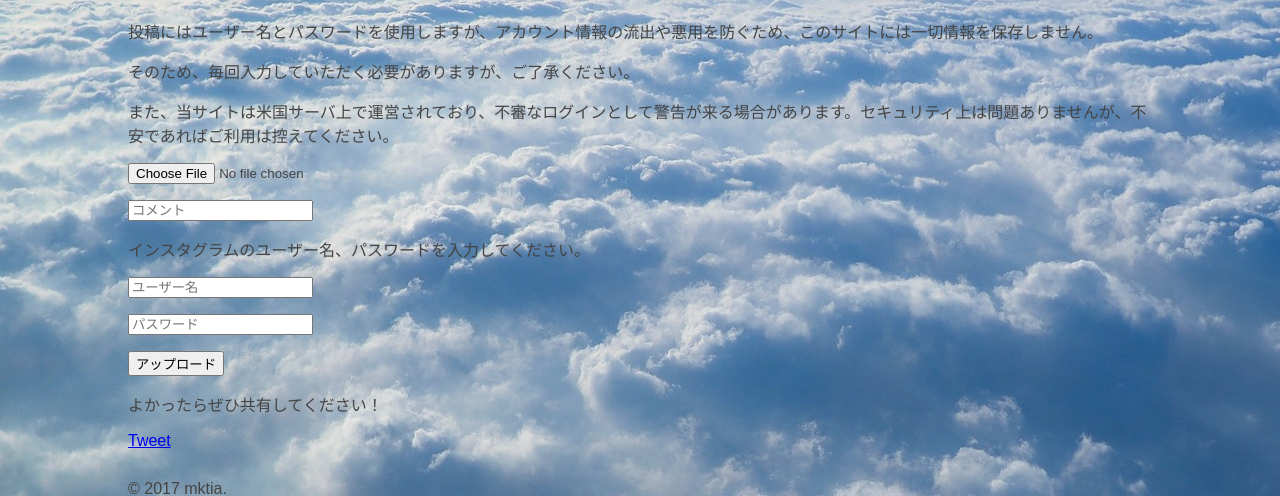
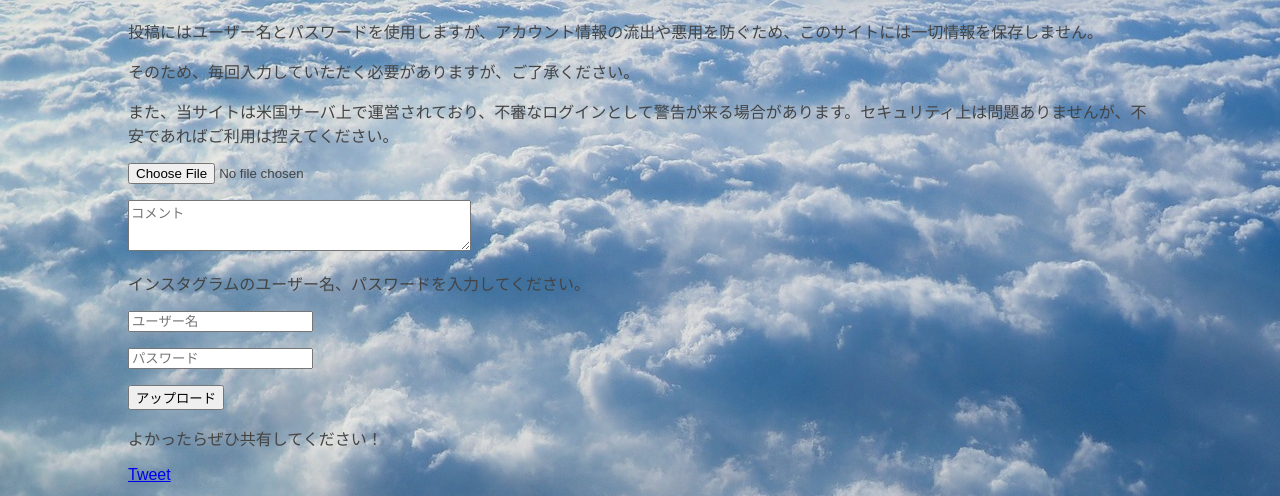
Before and after one commit to mktia/postpic, a Flask app: page / in a window 1280 px wide. Shown: the part 359-855 px from the top of the page. Run offline with Flask 2, Linux system fonts and the light colour scheme; some libraries are stand-ins or nearby versions; some web fonts are replaced.

Commit message:
change comment form

```diff
--- a/templates/index.html
+++ b/templates/index.html
@@ -71,11 +71,11 @@
   <form action="/post" method="post" enctype="multipart/form-data">
     <p><input type="file" name="img"></p>
     <div class="preview"></div>
-    <p><input type="text" name="caption" placeholder="{{contents.form.comment|default('Comment', true)}}"></p>
+    <textarea name="caption" rows="3" cols="40" placeholder="{{contents.form.comment|default('Comment', true)}}"></textarea>
     <p>{{contents.form.description|default('Sign in with Instagram', true)}}</p>
     <p><input class="form__textbox" type="text" name="username" placeholder="{{contents.form.username|default('Username', true)}}" /></p>
     <p><input class="form__textbox" type="password" name="password" placeholder="{{contents.form.password|default('Password', true)}}" /></p>
-    <input class="form__submit" type="submit" value="{{contents.form.button|default('Upload', true)}}" />
+    <p><input class="form__submit" type="submit" value="{{contents.form.button|default('Upload', true)}}" /></p>
   </form>
 </section>
 <div class="ad-resp">
```
